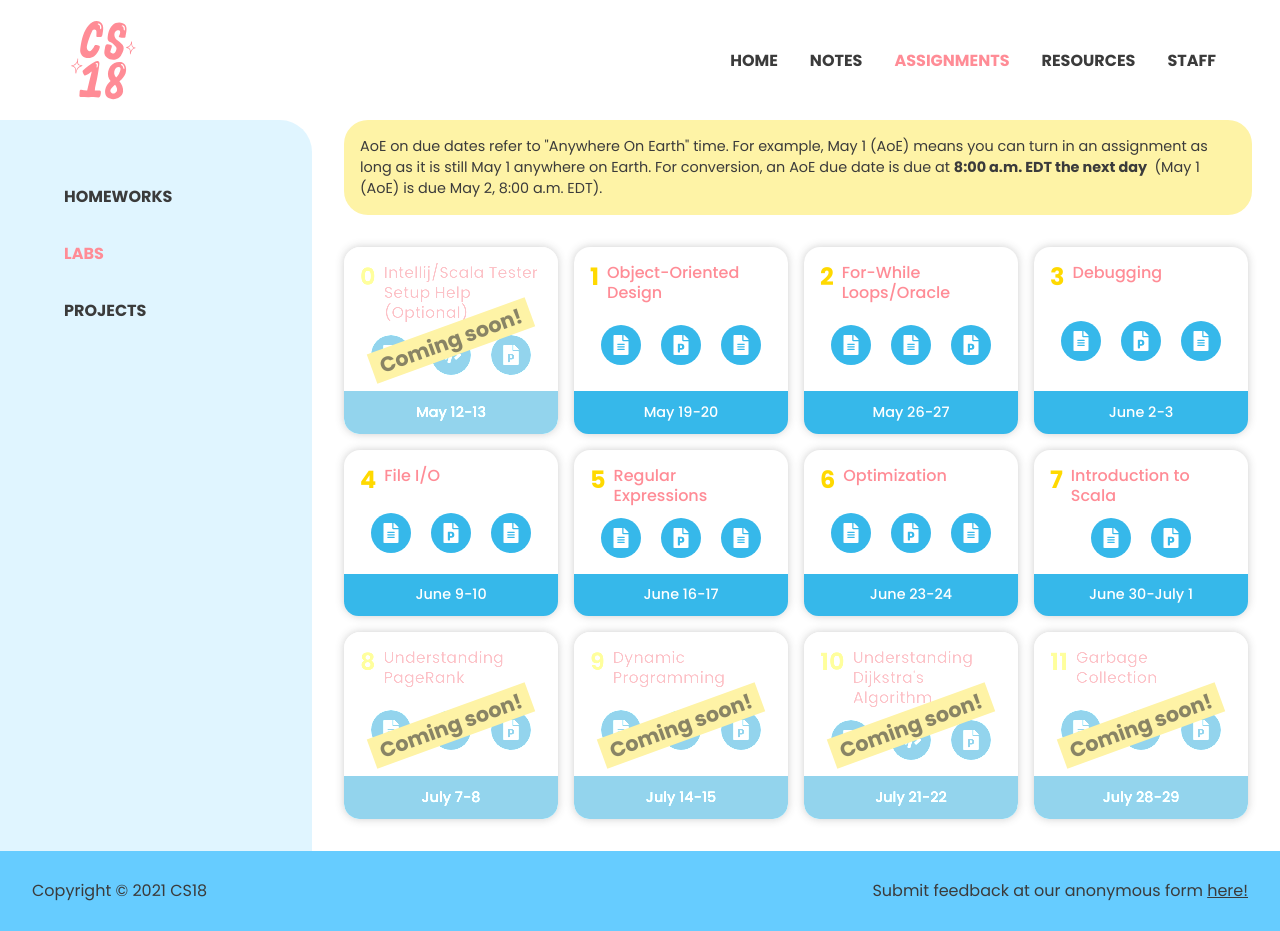
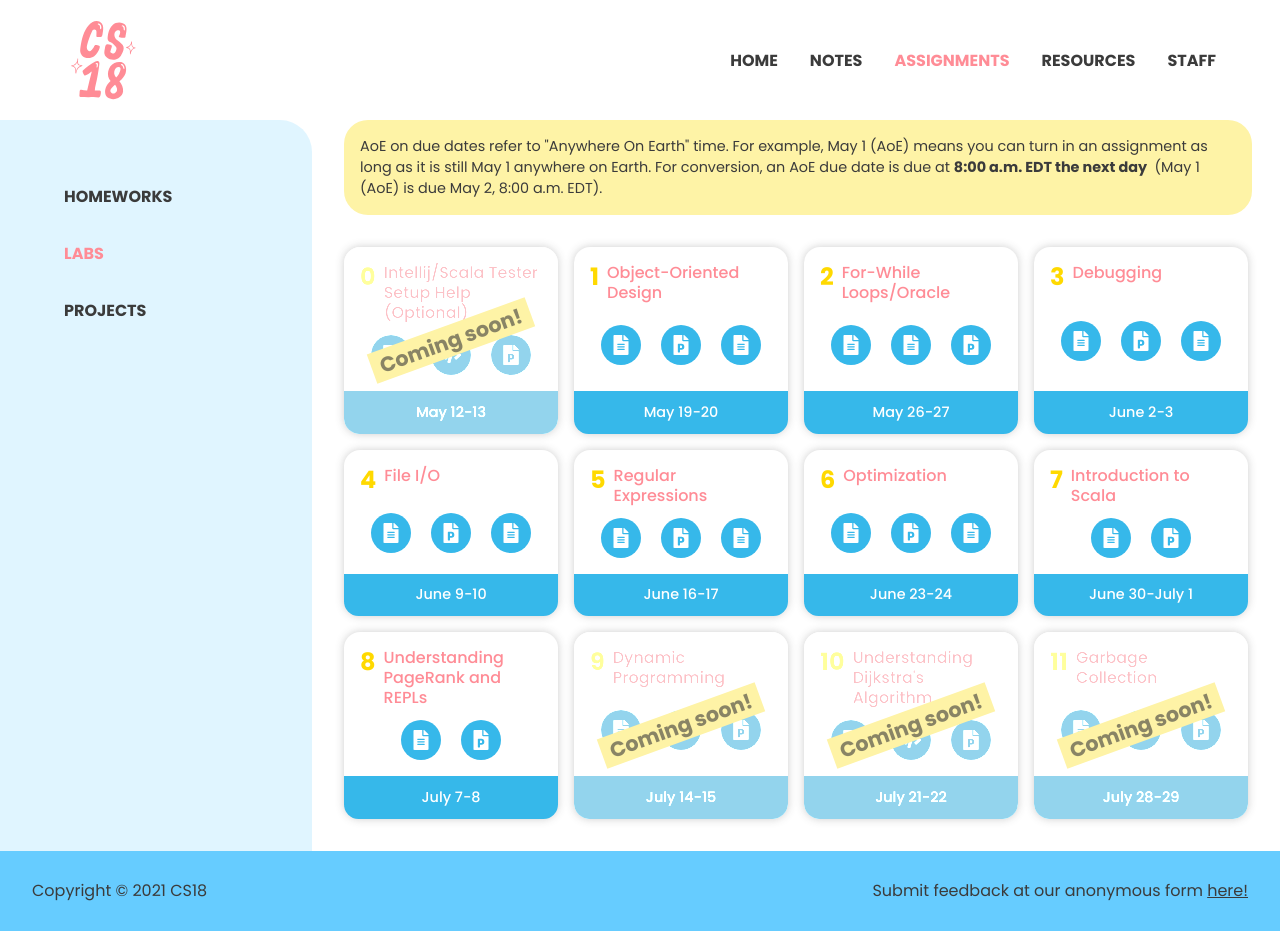
Before and after one commit to cs18-summer-2021/cs18-summer-2021.github.io, a React (Create React App) app: page /labs in a window 1280 px wide. Built offline with nearby package versions, Linux system fonts and the light colour scheme.

Commit message:
lab8 published

```diff
--- a/src/Info/Assignments/Labs/Labs.js
+++ b/src/Info/Assignments/Labs/Labs.js
@@ -65,11 +65,10 @@ const labs = [
 		]
 	},
 	{
-		number: 8, title: "Understanding PageRank", dueDate: "July 7-8", active: false,
+		number: 8, title: "Understanding PageRank and REPLs", dueDate: "July 7-8", active: true,
 		links: [
-			{ icon: <FaFileAlt />, link: "https://drive.google.com/file/d/1_lAjEfLPdAOLMFZYfRBbwTC4LuYFNBY_/view?usp=sharing", label: "Handout" },
-			{ icon: <FaCode />, link: "https://drive.google.com/drive/folders/1OAAfhS8bRr0smxQLK0mksKx4dF3_oo19?usp=sharing", label: "Source Code" },
-			{ icon: <FaFilePowerpoint />, link: "https://docs.google.com/presentation/d/1Ys8RP1Mtr9HxxlGv4aHUBkkXys6TR45-JWR6O7x_yxk/edit?usp=sharing", label: "Slides" },
+			{ icon: <FaFileAlt />, link: "https://drive.google.com/file/d/1KWvGr2Yb5HAHoFQHg9fBcQsHIADDNNvA/view?usp=sharing", label: "Handout" },
+			{ icon: <FaFilePowerpoint />, link: "https://drive.google.com/file/d/1RW4Vf_Ux4XMUV-dfVtj7FhwjMK4ax8dd/view?usp=sharing", label: "Slides" },
 		]
 	},
 	{
```
